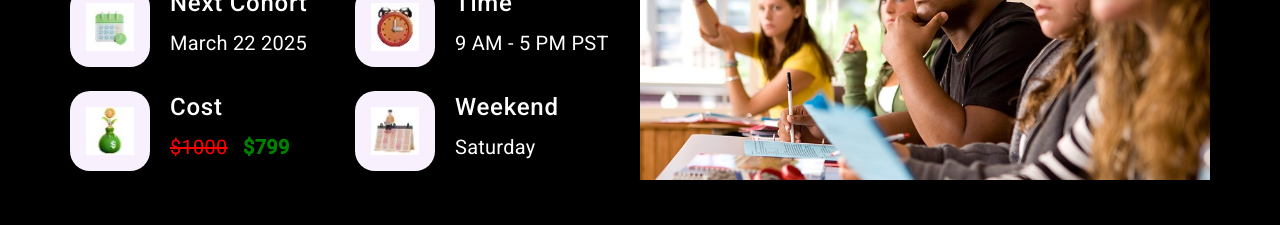
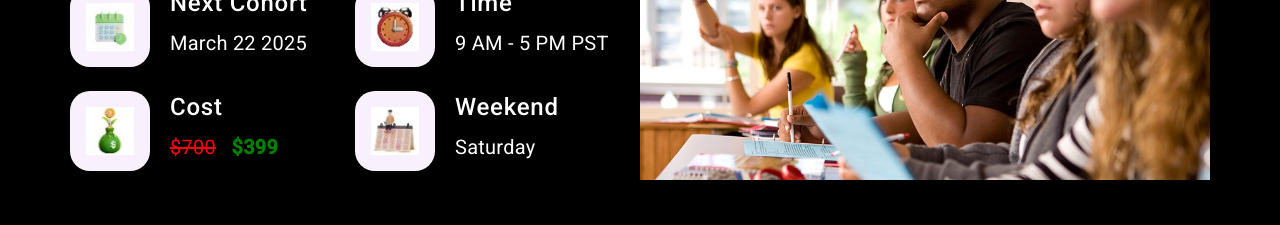
Before and after one commit to gouthami24/Moolai_academy, an Angular app: page /bootcamp in a window 1280 px wide. Shown: the part 1140-1365 px from the top of the page. Built offline with nearby package versions, Linux system fonts and the light colour scheme.

Commit message:
Changed the price from 799 to 399 for March 22nd Cohort

```diff
--- a/src/app/academy/academy.component.html
+++ b/src/app/academy/academy.component.html
@@ -107,8 +107,8 @@
             <div class="detail-text">
               <h4 class="detail-title">Cost</h4>
               <p class="detail-description">
-                <span style="text-decoration: line-through; color: red;">$1000</span>
-                &nbsp;&nbsp;<span style="font-weight: bold; color: green;">$799</span>
+                <span style="text-decoration: line-through; color: red;">$700</span>
+                &nbsp;&nbsp;<span style="font-weight: bold; color: green;">$399</span>
               </p>
             </div>
           </div>
```
